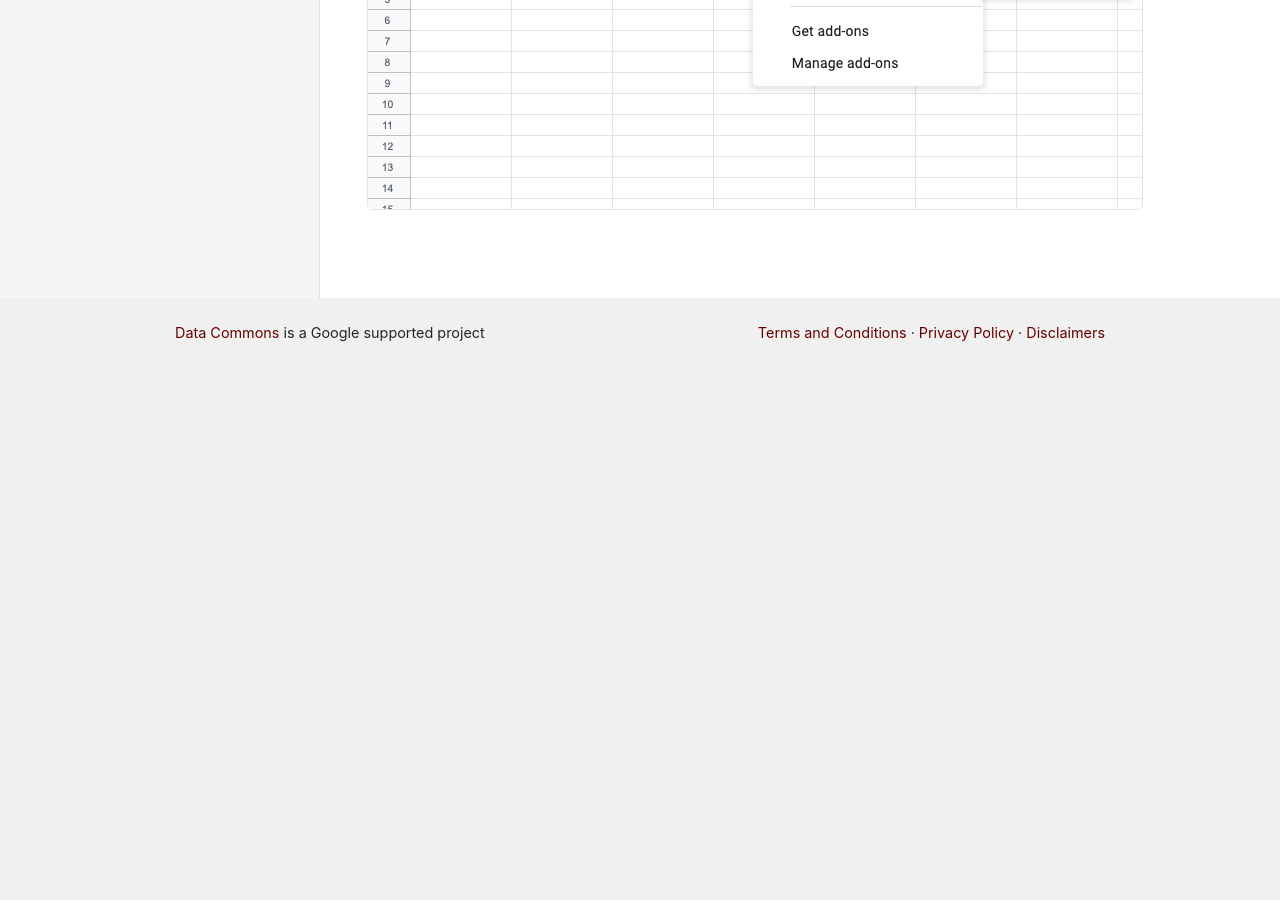
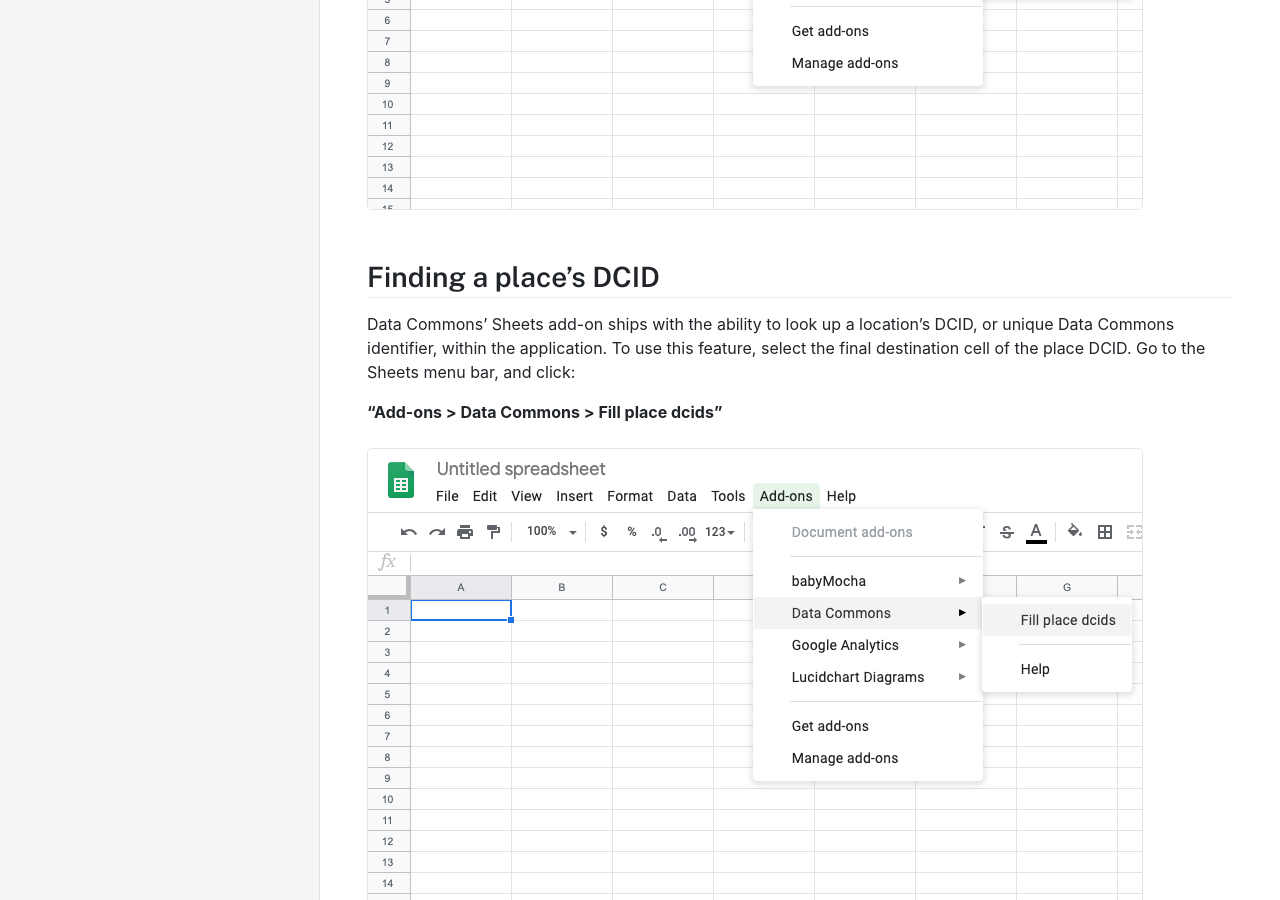
Before and after one commit to datacommonsorg/docsite, a Jekyll site: the page built from api/sheets/index.md, in a window 1280 px wide and 900 px high, scrolled down 755 px. Built offline with Jekyll 4.4.1, drawn with Linux system fonts in a browser that asks for light colours; comment, search, counter and statistics services are not loaded; before the commit the page ends 1178 px from its top, so only the background shows below that; some of the changed text lies outside the part shown.

Commit message:
reorganizing Sheets docs

```diff
--- a/api/sheets/index.md
+++ b/api/sheets/index.md
@@ -12,9 +12,42 @@
 interface for finding the dcid of a location, as well as some custom functions for
 importing data to a spreadsheet.
 
-## Getting Started
+## Getting started
 
-Install the add-on from G Suite Marketplace [here](https://gsuite.google.com/marketplace/app/data_commons/454343067575). To enable the add-on in a document, click "Add-ons > Data Commons > Fill place dcids". You may use the resulting sidebar to start [finding dcids](/api/sheets/get_dcid.html) in the United States, or close it and reopen it at any time. Note that none of the custom functions will work in a given document until you have enabled the add-on by choosing "Fill place dcids".
+Install the add-on from [G Suite Marketplace](https://gsuite.google.com/marketplace/app/data_commons/454343067575). To enable the add-on in a document, click "Add-ons > Data Commons > Fill place dcids". You may use the resulting sidebar to start [finding dcids](/api/sheets/get_dcid.html) in the United States, or close it and reopen it at any time. Note that none of the custom functions will work in a given document until you have enabled the add-on by choosing "Fill place dcids".
 
 
 ![](/assets/images/sheets/sheets_menu_bar.png)
+
+## Finding a place's DCID
+
+Data Commons' Sheets add-on ships with the ability to look up a location's DCID, or unique Data Commons identifier, within the application. To use this feature, select the final destination cell of the place DCID. Go to the Sheets menu bar, and click:
+
+**"Add-ons > Data Commons > Fill place dcids"**
+
+![](/assets/images/sheets/sheets_menu_bar.png)
+
+A sidebar will appear on the right of the sheet, with a search bar where you can start typing the name of the place you want. From the drop down menu, select the place you want, and its DCID will appear in the cell that you selected.
+
+![](/assets/images/sheets/sheets_search_box.png)
+
+Note that this feature only supports places in the United States.
+
+**Sorting your results**
+
+<p>To sort columns of data from the API, we suggest using the "filter views" Google Sheet feature.
+
+<p>Please check the following video for a complete example:</p>
+
+<video width="960" height="520" controls>
+  <source src="/assets/video/sort.webm" type="video/webm">
+Your browser does not support the video tag.
+</video>
+
+<p>To summarize, the steps are:</p>
+
+<ul>
+<li>Populate data columns with DataCommons Sheets API</li>
+<li>Turn on filter views (Data > Filter views).</li>
+<li>Click the reverse triangle on each column to sort by that column (and exclude header row).</li>
+</ul>
```
Also changed, not shown: api/sheets/get_dcid.md (deleted, +0 -21 lines), api/sheets/sort.html (deleted, +0 -26 lines), 1 other file.
